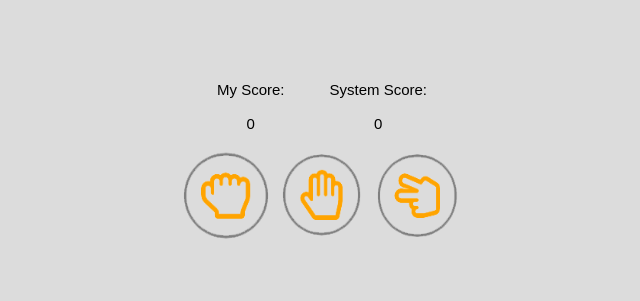
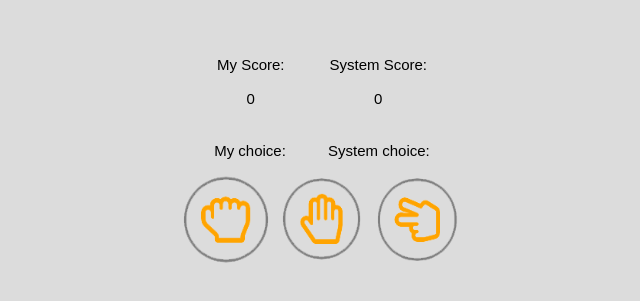
Before and after one commit to mohammadmusavi/homework-2, a plain HTML site: page index.html in a window 1280 px wide. Shown: the part 237-538 px from the top of the page, without its empty margins (318-958 px from the left). Drawn offline with Linux system fonts and the light colour scheme.

Commit message:
Update index.html

```diff
--- a/index.html
+++ b/index.html
@@ -33,8 +33,18 @@
             justify-content: space-evenly;
         }
 
+        .choice-holder {
+            width: 300px;
+            display: flex;
+            flex-direction: row;
+            justify-content: space-evenly;
+            padding: 1rem 0;
+        }
+
         #my-score,
-        #system-score {
+        #system-score,
+        #my-choice,
+        #system-choice {
             text-align: center;
         }
 
@@ -58,13 +68,17 @@
             <div id="my-score"></div>
             <div id="system-score"></div>
         </div>
+        <div class="choice-holder">
+            <div id="my-choice"></div>
+            <div id="system-choice"></div>
+        </div>
         <div class="img-holder" id="img-holder">
-            <img src="rock.png" alt="rock" onclick="rock();">
-            <img src="paper.png" alt="paper" onclick="paper();">
-            <img src="scissors.png" alt="scissors" onclick="scissors();">
+            <img src="rock.png" alt="rock" onclick="rock()">
+            <img src="paper.png" alt="paper" onclick="paper()">
+            <img src="scissors.png" alt="scissors" onclick="scissors()">
         </div>
     </div>
-    <script src="app.js "></script>
+    <script src="app.js"></script>
 </body>
 
 </html>
```
